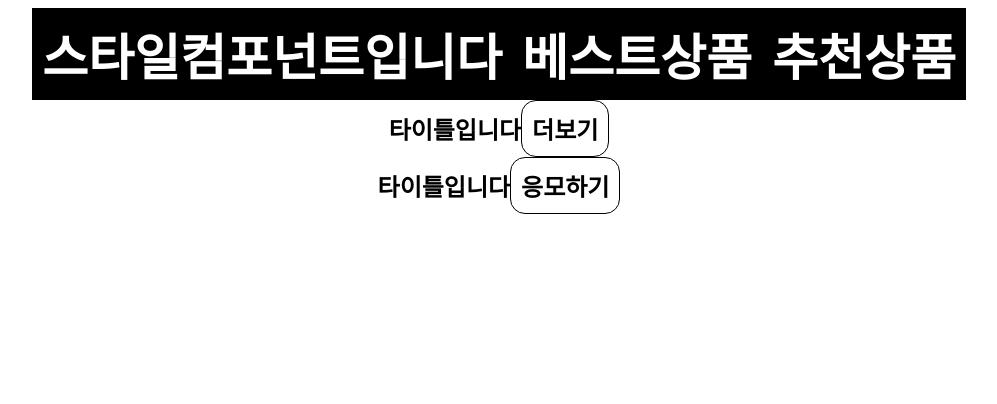
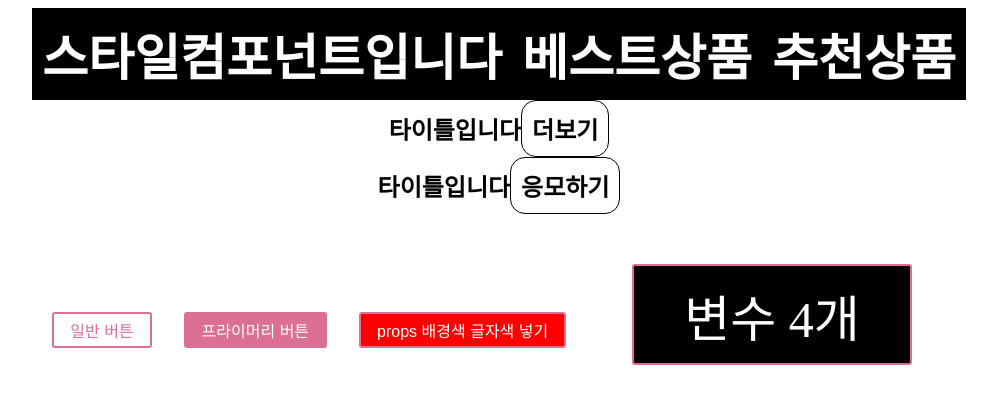
Before and after one commit to srh0820/reactspa, a React (Create React App) app: page / in a window 1280 px wide. Shown: the top 404 px of the page, without its empty margins (141-1138 px from the left). Built offline with nearby package versions, Linux system fonts and the light colour scheme.

Commit message:
${props =>}

```diff
--- a/src/App2.js
+++ b/src/App2.js
@@ -1,5 +1,5 @@
 import './App.css';
-import { Title , Abtn } from './commonui/ui'
+import { Title , Abtn , Button , Buttoncolor , Buttonany } from './commonui/ui'
 
 function App2(){
     return (
@@ -15,6 +15,10 @@ function App2(){
             타이틀입니다
             <Abtn>응모하기</Abtn>
          </h2>
+            <Button>일반 버튼</Button>
+            <Button primary>프라이머리 버튼</Button>
+            <Buttoncolor bgcolor="red" textcolor="white">props 배경색 글자색 넣기</Buttoncolor>
+            <Buttonany bgcolor="black" textcolor="white" fonstsize="50px" fontfamily="맑은 고딕">변수 4개</Buttonany>
         </div>
       );
     }
--- a/src/commonui/ui.js
+++ b/src/commonui/ui.js
@@ -18,3 +18,38 @@ export const Abtn = styled.a`
       color:white;
     }
 `;
+
+export const Button = styled.button`
+  background: ${props => props.primary ? 'palevioletred' : 'white'};
+  color: ${props => props.primary ? 'white' : 'palevioletred'};
+  font-size: 1em;
+  margin: 1em;
+  padding: 0.25em 1em;
+  border: 2px solid palevioletred;
+  border-radius: 3px;
+  &:hover {
+    background: ${props => props.primary ? 'white' : 'palevioletred'};
+    color: ${props => props.primary ? 'palevioletred' : 'white'};
+  }
+`;
+
+export const Buttoncolor = styled.button`
+  background: ${props => props.bgcolor};
+  color: ${props => props.textcolor};
+  font-size: 1em;
+  margin: 1em;
+  padding: 0.25em 1em;
+  border: 2px solid palevioletred;
+  border-radius: 3px;
+`;
+
+export const Buttonany = styled.button`
+  background: ${props => props.bgcolor};
+  color: ${props => props.textcolor};
+  font-size: ${props => props.fonstsize};
+  font-family : ${props => props.fontfamily};
+  margin: 1em;
+  padding: 0.25em 1em;
+  border: 2px solid palevioletred;
+  border-radius: 3px;
+`;
```
